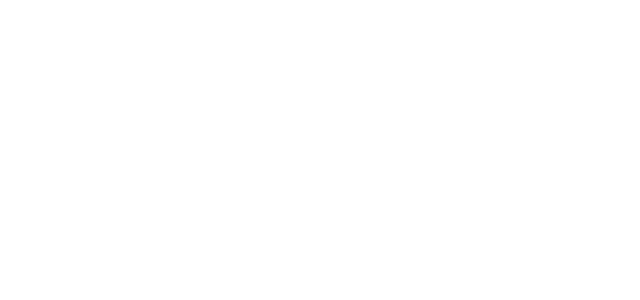
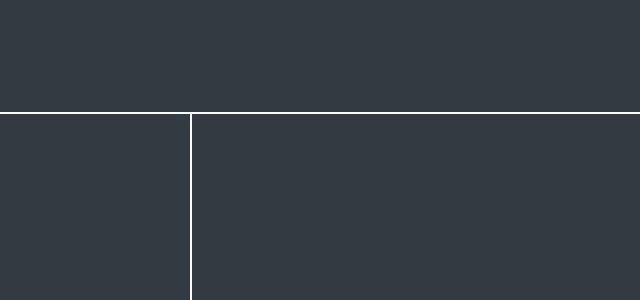
Before and after one commit to czechp/orders-frontend, a React (Create React App) app: page / in a window 1280 px wide. Shown: the top 300 px of the page, without its empty margins (0-640 px from the left). Built offline with nearby package versions, Linux system fonts and the light colour scheme.

Commit message:
Wireframe o page layout

```diff
--- a/src/App.js
+++ b/src/App.js
@@ -1,8 +1,22 @@
 import './App.css';
+import {Content, ContentWrapper, Layout, Navigation, Topbar} from "./layout/Layout";
 
 function App() {
   return (
     <div className="App">
+        <Layout>
+            <Topbar>
+
+            </Topbar>
+            <ContentWrapper>
+                <Navigation>
+
+                </Navigation>
+                <Content>
+
+                </Content>
+            </ContentWrapper>
+        </Layout>
     </div>
   );
 }
--- /dev/null
+++ b/src/layout/Layout.js
@@ -0,0 +1,29 @@
+import styled from "styled-components";
+import colors from "../style/colors";
+
+export const Layout = styled.div`
+  background-color: ${colors.background};
+  color: ${colors.main};
+  width: 100vw;
+`;
+
+export const Topbar = styled.div`
+  width: 100vw;
+  height: 10vh;
+  padding: 1rem 0;
+  border-bottom: 2px solid;
+`;
+
+export const ContentWrapper = styled.div`
+    display: flex;
+`
+
+export const Content = styled.div`
+  width: 100vw;
+  min-height: calc(100vh - 10vh - 2rem - 2px);
+
+`
+export const Navigation = styled.div`
+    width: calc(20vw - 2rem);
+    border-right: 2px solid;
+`;
```
